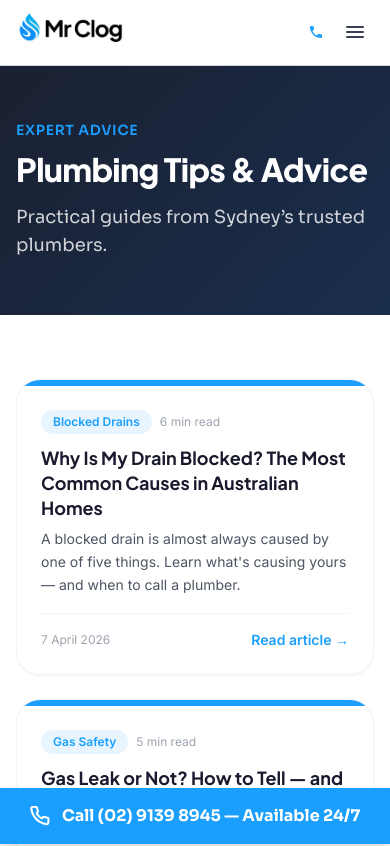
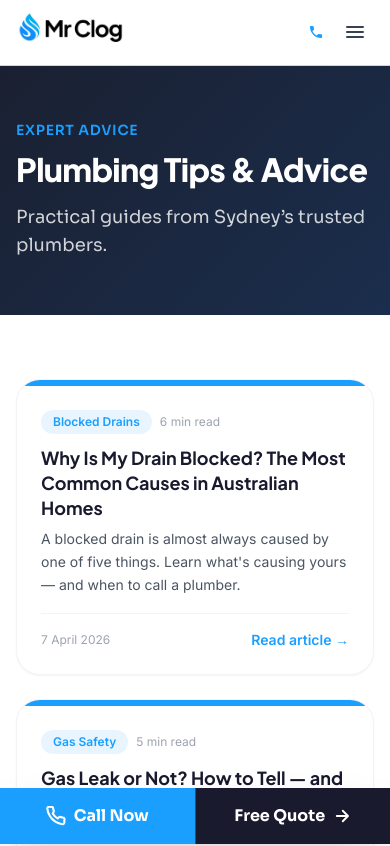
Before and after one commit to mrclogplumbing/mrclog-website, a Next.js app: page /blog in a window 390 px wide. Shown: the top 846 px of the page. Built offline with nearby package versions, Linux system fonts and the light colour scheme.

Commit message:
Replace inline sticky mobile button with <MobileStickyBar /> component

```diff
--- a/src/app/layout.tsx
+++ b/src/app/layout.tsx
@@ -3,6 +3,7 @@
 import "./globals.css";
 import Header from "@/components/Header";
 import Footer from "@/components/Footer";
+import MobileStickyBar from "@/components/MobileStickyBar";
 
 const PHONE_HREF = "tel:+61291398945";
 const PHONE = "(02) 9139 8945";
@@ -116,16 +117,8 @@
         <Header />
         <main>{children}</main>
         <Footer />
-              {/* Sticky mobile call bar */}
-        <a
-          href={PHONE_HREF}
-          className="md:hidden fixed bottom-0 inset-x-0 z-50 flex items-center justify-center gap-3 py-4 text-white font-display font-bold text-base shadow-lg"
-          style={{ background: "var(--color-brand-blue)" }}
-          aria-label="Call Mr. Clog Plumbing"
-        >
-          <svg xmlns="http://www.w3.org/2000/svg" width="20" height="20" viewBox="0 0 24 24" fill="none" stroke="currentColor" strokeWidth="2.5" strokeLinecap="round" strokeLinejoin="round" aria-hidden="true"><path d="M22 16.92v3a2 2 0 0 1-2.18 2 19.79 19.79 0 0 1-8.63-3.07A19.5 19.5 0 0 1 4.69 12 19.79 19.79 0 0 1 1.61 3.45 2 2 0 0 1 3.57 1h3a2 2 0 0 1 2 1.72 12.84 12.84 0 0 0 .7 2.81 2 2 0 0 1-.45 2.11L8.09 8.91a16 16 0 0 0 6 6l1.27-1.27a2 2 0 0 1 2.11-.45 12.84 12.84 0 0 0 2.81.7A2 2 0 0 1 22 16.92z"/></svg>
-          Call {PHONE} — Available 24/7
-        </a>
+        {/* Sticky mobile call + quote bar */}
+        <MobileStickyBar />
       </body>
     </html>
   );
```
Lines whose indentation alone changed are shown as unchanged.
